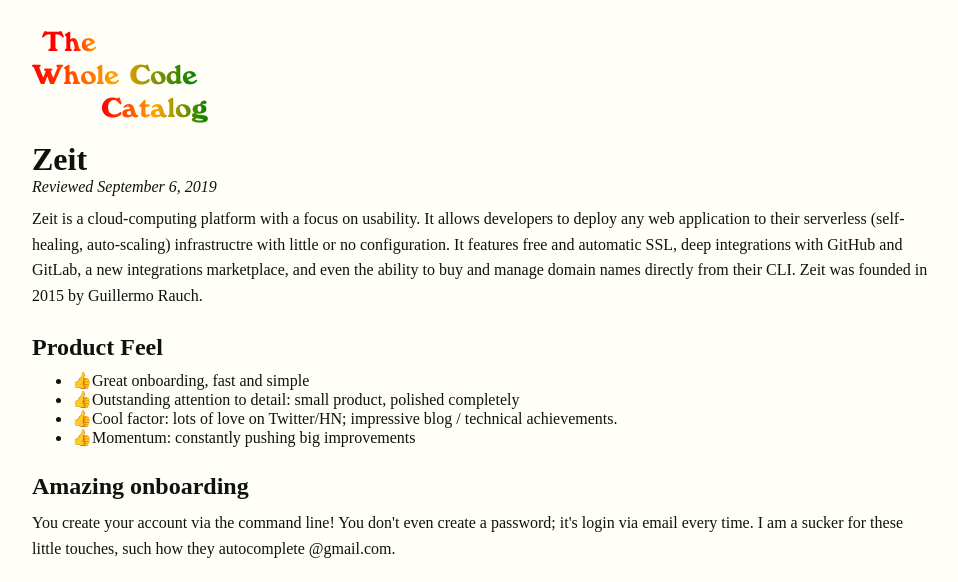
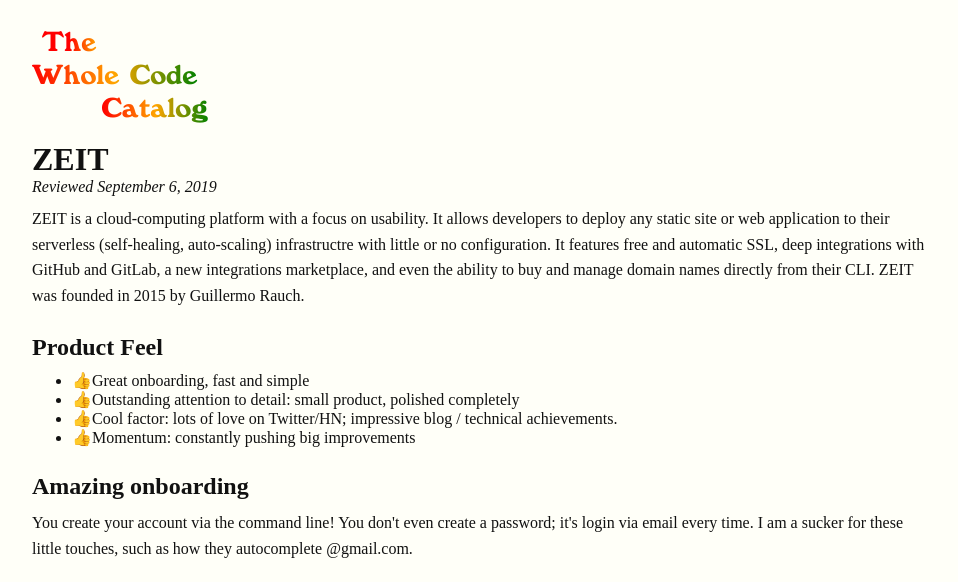
Before and after one commit to futureofcoding/futureofcoding.org, a Jekyll site: the page catalog/zeit.html, which Jekyll copies as it is, in a window 1280 px wide and 1400 px high, cut to the strip 0-582 px from the top of the window. Shown: the whole strip, without its empty margins (80-1038 px from the left). Built offline with Jekyll 4.4.1, drawn with Linux system fonts in a browser that asks for light colours; some of the changed text lies outside the part shown.

Commit message:
update ZEIT to front end

```diff
--- a/catalog/observable.js
+++ b/catalog/observable.js
@@ -15,7 +15,7 @@
   { 'title': 'Retool', tags: ['WYSIWYG', 'reactive', 'integrations'], slug: 'retool'},
   { 'title': 'Lamdu', tags: ['structured editor', 'functional programming'], slug: 'lamdu'},
   { 'title': 'Hazel', tags: ['structured editor', 'functional programming'], slug: 'hazel'},
-  { 'title': 'Zeit Now', tags: ['back-end', 'integrations'], slug: 'zeit'},
+  { 'title': 'ZEIT Now', tags: ['front-end', 'integrations'], slug: 'zeit'},
   { 'title': 'Smalltalk', tags: ['notebook', 'data science', 'direct manipulation', 'WYSIWYG'], slug: 'smalltalk'},
   { 'title': 'Twilio Studio', tags: ['node-and-wire', 'integrations'], slug: 'twilio'},
   { 'title': 'Luna', tags: ['structured editor', 'functional programming', 'node-and-wire'], slug: 'luna'},
--- a/catalog/zeit.html
+++ b/catalog/zeit.html
@@ -4,7 +4,7 @@
 <head>
 	<meta charset="utf-8">
 	<meta name="viewport" content="width=device-width">
-	<title>Zeit - The Whole Code Catalog</title>
+	<title>ZEIT - The Whole Code Catalog</title>
 	<link href="https://fonts.googleapis.com/css?family=Crimson+Text|Noto+Serif+JP&display=swap" rel="stylesheet">
 	<link href="shared.css" rel="stylesheet" type="text/css" />
 	<link href="article.css" rel="stylesheet" type="text/css" />
@@ -20,9 +20,9 @@
       <div id="catalog">Catalog</div>
     </div>
       <section>
-        <h1 id="zeit">Zeit</h1>
+        <h1 id="zeit">ZEIT</h1>
         <em>Reviewed September 6, 2019</em>
-        <p>Zeit is a cloud-computing platform with a focus on usability. It allows developers to deploy any web application to their serverless (self-healing, auto-scaling) infrastructre with little or no configuration. It features free and automatic SSL, deep integrations with GitHub and GitLab, a new integrations marketplace, and even the ability to buy and manage domain names directly from their CLI. Zeit was founded in 2015 by Guillermo Rauch.</p>
+        <p>ZEIT is a cloud-computing platform with a focus on usability. It allows developers to deploy any static site or web application to their serverless (self-healing, auto-scaling) infrastructre with little or no configuration. It features free and automatic SSL, deep integrations with GitHub and GitLab, a new integrations marketplace, and even the ability to buy and manage domain names directly from their CLI. ZEIT was founded in 2015 by Guillermo Rauch.</p>
       </section>
 
       <section>
@@ -37,31 +37,31 @@
 
       <section>
         <h2 id="onboarding">Amazing onboarding</h2>
-        <p>You create your account via the command line! You don't even create a password; it's login via email every time. I am a sucker for these little touches, such how they autocomplete @gmail.com.</p>
+        <p>You create your account via the command line! You don't even create a password; it's login via email every time. I am a sucker for these little touches, such as how they autocomplete @gmail.com.</p>
         <iframe class="loom" src="https://www.loom.com/embed/bfea983f0c1b495281391aa885402846" frameborder="0" webkitallowfullscreen mozallowfullscreen allowfullscreen></iframe>
       </section>
 
       <section>
         <h2 id="cli">Everything from the CLI</h2>
-        <p>Every Zeit deployment creates a free, permanent (immutable) URL under Zeit's subdomain. But you can also alias to domains you own or even buy a domain from Zeit right from the CLI! (You can also add your credit card via the command line!)</p>
+        <p>Every ZEIT deployment creates a free, permanent (immutable) URL under ZEIT's subdomain. But you can also alias to domains you own or even buy a domain from ZEIT right from the CLI! (You can also add your credit card via the command line!)</p>
         <img src="https://user-images.githubusercontent.com/2288939/64458608-ca22f700-d0c3-11e9-8e97-bfbe67fc47ab.gif">
       </section>
 
       <section>
         <h2 id="monorepo">Monorepo Support</h2>
-        <p>Zeit combines the simplicity of a monorepo with the flexibility of independent services. You can mix various programming languages and static files all in the same repo as shown below. Without configuration, Zeit automatically detects how to handle each file and builds them in parallel.</p>
+        <p>ZEIT combines the simplicity of a monorepo with the flexibility of independent services. You can mix various programming languages and static files all in the same repo as shown below. Without configuration, ZEIT automatically detects how to handle each file and builds them in parallel.</p>
         <img src="https://user-images.githubusercontent.com/2288939/64452023-76101680-d0b3-11e9-82d2-19dd6b8ea8f3.png">
       </section>
 
       <section>
         <h2 id="share">Share code</h2>
-        <p>Zeit makes it incredibly easy to share both a running version of your app and its code -- even without setting up a online git repo. Simply adding <code>/_src</code> after a URL will pull up its source. You can share a specific line range of code by highlighting it and sharing the resultant URL as done in the following video:</p>
+        <p>ZEIT makes it incredibly easy to share both a running version of your app and its code -- even without setting up a online git repo. Simply adding <code>/_src</code> after a URL will pull up its source. You can share a specific line range of code by highlighting it and sharing the resultant URL as done in the following video:</p>
         <iframe class="video" src="https://www.youtube.com/embed/CTrKkKBug2w?controls=1" frameborder="0" allow="accelerometer; autoplay; encrypted-media; gyroscope; picture-in-picture" allowfullscreen></iframe>
       </section>
 
       <section>
         <h2 id="pricing">Pricing</h2>
-        <p>Zeit offers a generous free tier and reasonably-priced paid service:</p>
+        <p>ZEIT offers a generous free tier and reasonably-priced paid service:</p>
         <img src="https://user-images.githubusercontent.com/2288939/64457363-69de8600-d0c0-11e9-91d7-f81e7839f502.png">
       </section>
 
```
